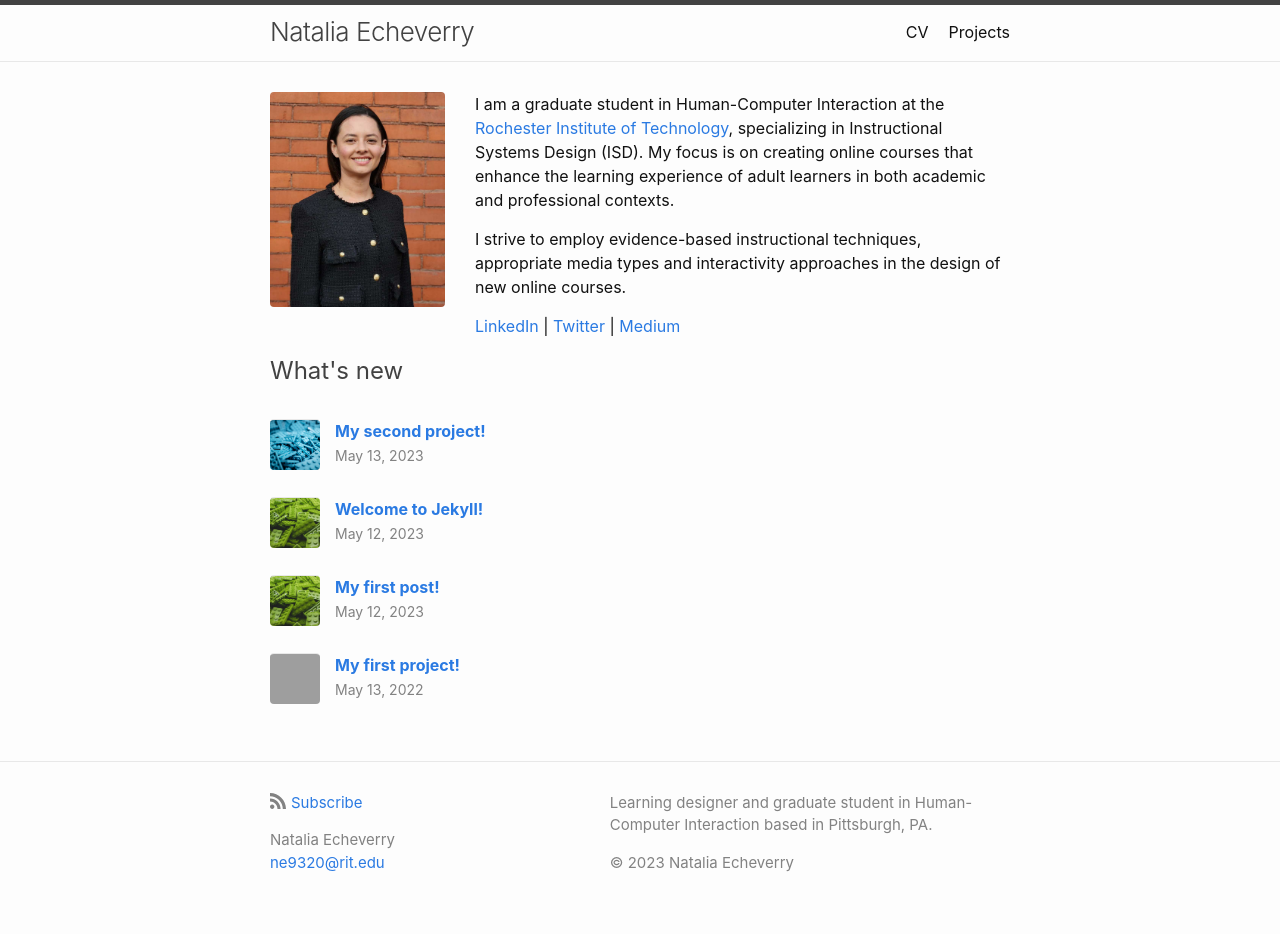
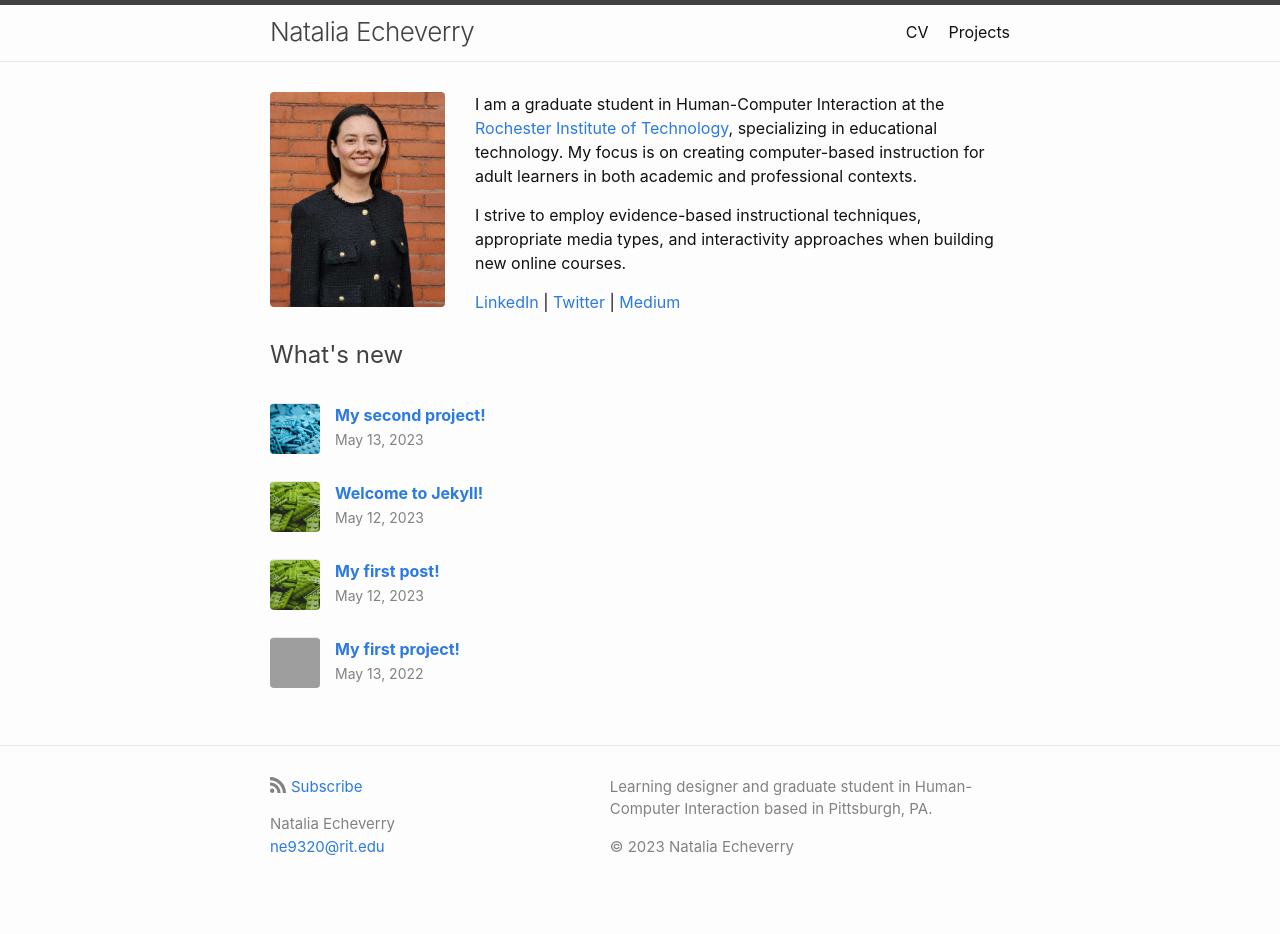
Before and after one commit to verrynatalia/verrynatalia, a Jekyll site: the page built from index.markdown, in a window 1280 px wide. Built offline with Jekyll 4.4.1, drawn with Linux system fonts in a browser that asks for light colours; some web fonts are replaced; grey boxes are pictures that could not be loaded.

Commit message:
intro edits

```diff
--- a/index.markdown
+++ b/index.markdown
@@ -5,9 +5,9 @@
 layout: home
 ---
 
-I am a graduate student in Human-Computer Interaction at the [Rochester Institute of Technology][RIT], specializing in Instructional Systems Design (ISD). My focus is on creating online courses that enhance the learning experience of adult learners in both academic and professional contexts.
+I am a graduate student in Human-Computer Interaction at the [Rochester Institute of Technology][RIT], specializing in educational technology. My focus is on creating computer-based instruction for adult learners in both academic and professional contexts.
 
-I strive to employ evidence-based instructional techniques, appropriate media types and interactivity approaches in the design of new online courses.
+I strive to employ evidence-based instructional techniques, appropriate media types, and interactivity approaches when building new online courses.
 
 [LinkedIn][linkedin] \| [Twitter][twitter] \| [Medium][medium]
 
```
